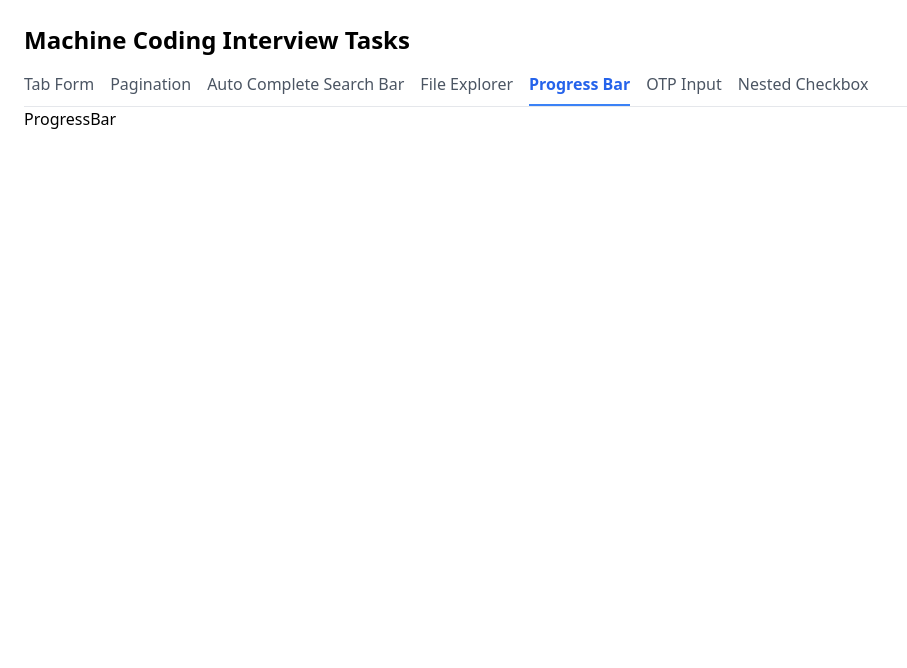
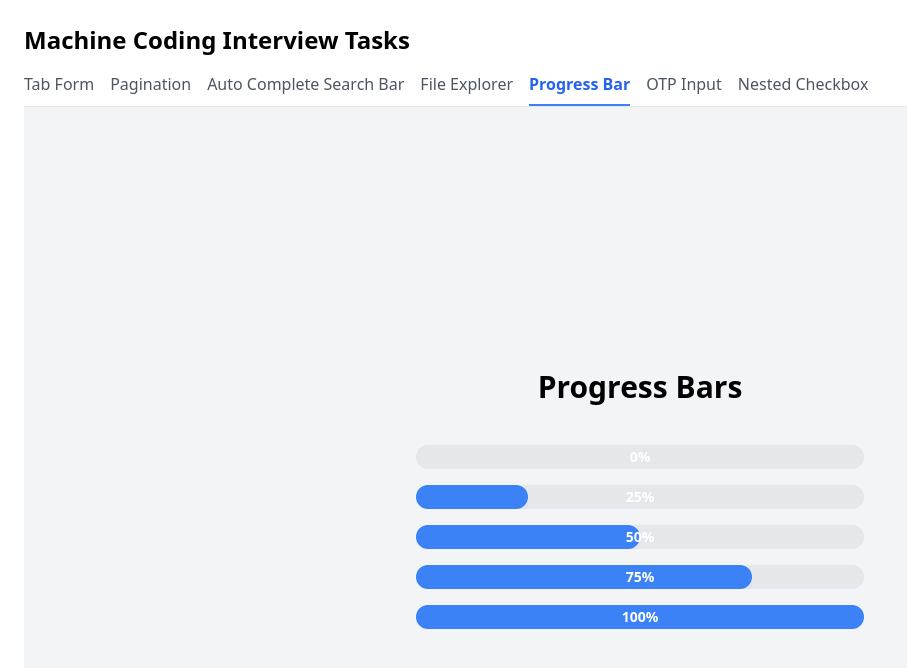
Before and after one commit to ayeshaaamir/FAANG-react-challenges, a React (Create React App) app in the folder react-components-playground/: page / in a window 1280 px wide. Both pictures are taken after a click on the button "Progress Bar". Shown: the top 668 px of the page, without its empty margins (0-907 px from the left). Built offline with nearby package versions, Linux system fonts and the light colour scheme.

Commit message:
FAANG/MAANG progress bar task..

```diff
--- a/react-components-playground/src/components/ProgressBar.jsx
+++ b/react-components-playground/src/components/ProgressBar.jsx
@@ -1,5 +1,20 @@
+import ProgressBarInput from "../features-components/progress-bar/ProgressBarInput";
+
 const ProgressBar = () => {
-  return <div>ProgressBar</div>;
+  const bars = [0, 25, 50, 75, 100];
+
+  return (
+    <div className="flex flex-col items-center justify-center min-h-screen bg-gray-100 p-4">
+      <h1 className="text-3xl font-bold mb-6 text-center">Progress Bars</h1>
+      <div className="space-y-4 w-full max-w-xl">
+        {bars.map((progress) => (
+          <div key={progress} className="w-full">
+            <ProgressBarInput progress={progress} />
+          </div>
+        ))}
+      </div>
+    </div>
+  );
 };
 
 export default ProgressBar;
--- /dev/null
+++ b/react-components-playground/src/features-components/progress-bar/ProgressBarInput.jsx
@@ -0,0 +1,45 @@
+import { useEffect, useState } from "react";
+
+const ProgressBarInput = ({ progress }) => {
+  const [animatedProgress, setAnimatedProgress] = useState(0);
+
+  useEffect(() => {
+    const interval = setInterval(() => {
+      setAnimatedProgress((prev) => {
+        if (prev < progress) {
+          return prev + 1;
+        } else {
+          clearInterval(interval);
+          return progress;
+        }
+      });
+    }, 10);
+
+    return () => clearInterval(interval);
+  }, [progress]);
+
+  return (
+    <div className="w-full max-w-md mx-auto my-4">
+      <div
+        className="w-full bg-gray-200 rounded-full h-6 relative"
+        role="progressbar"
+        aria-valuenow={animatedProgress}
+        aria-valuemin="0"
+        aria-valuemax="100"
+        aria-label="Progress"
+      >
+        <div
+          className="bg-blue-500 h-6 rounded-full transition-all duration-300 ease-in-out"
+          style={{
+            width: `${animatedProgress}%`,
+          }}
+        ></div>
+        <span className="absolute inset-0 flex items-center justify-center text-sm font-semibold text-white">
+          {animatedProgress}%
+        </span>
+      </div>
+    </div>
+  );
+};
+
+export default ProgressBarInput;
```
